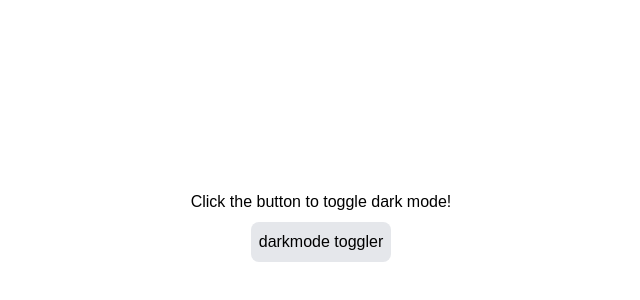
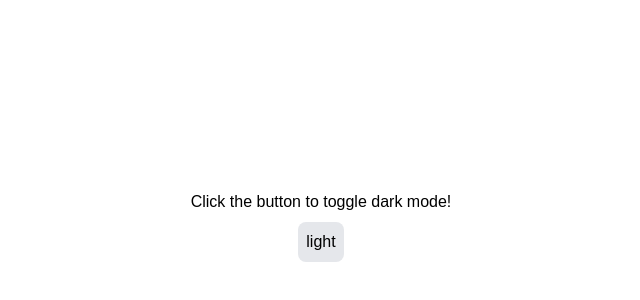
Before and after one commit to stkeys/Browser-Extension-UI, a Next.js app: page / in a window 1280 px wide. Shown: the part 174-474 px from the top of the page, without its empty margins (319-959 px from the left). Built offline with nearby package versions, Linux system fonts and the light colour scheme.

Commit message:
chore: install react feather for icon support

```diff
--- a/components/DarkModeToggle.tsx
+++ b/components/DarkModeToggle.tsx
@@ -2,7 +2,8 @@
 
 
 export default function DarkModeToggle() {
+  const darkMode = true;
   return(
-    <button>darkmode toggler</button>
+    <button>{darkMode ? 'light' : 'dark'}</button>
   )
 }
```
Also changed, not shown: package.json (+6 -5 lines), 1 other file (tests, documents, lock files or other folders).
